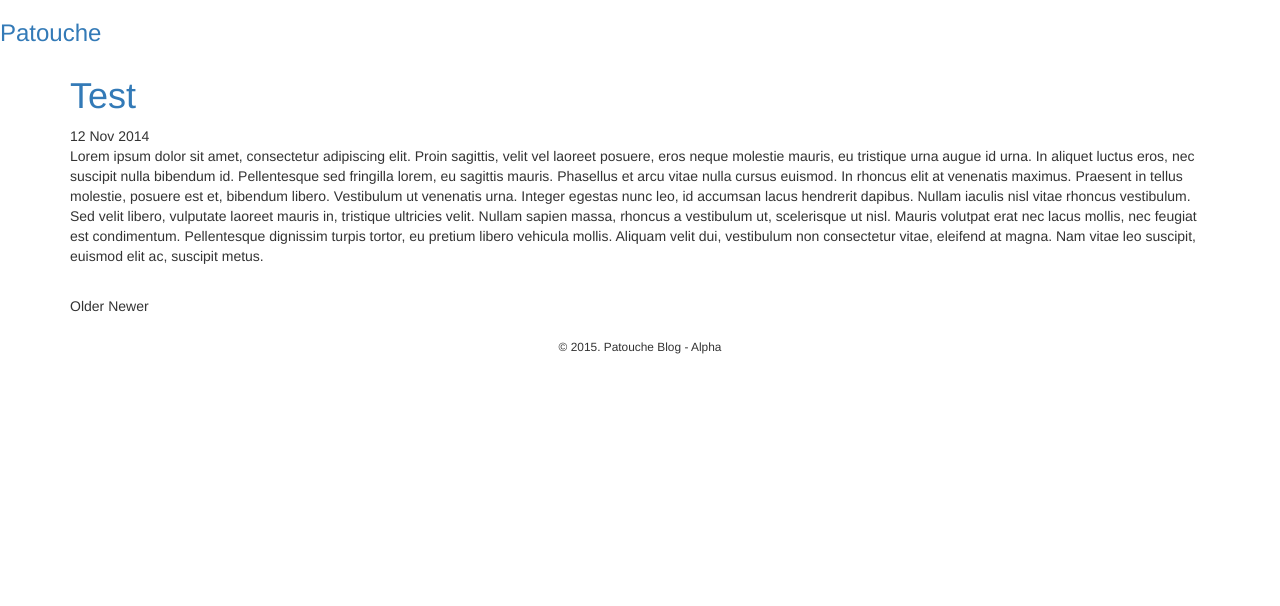
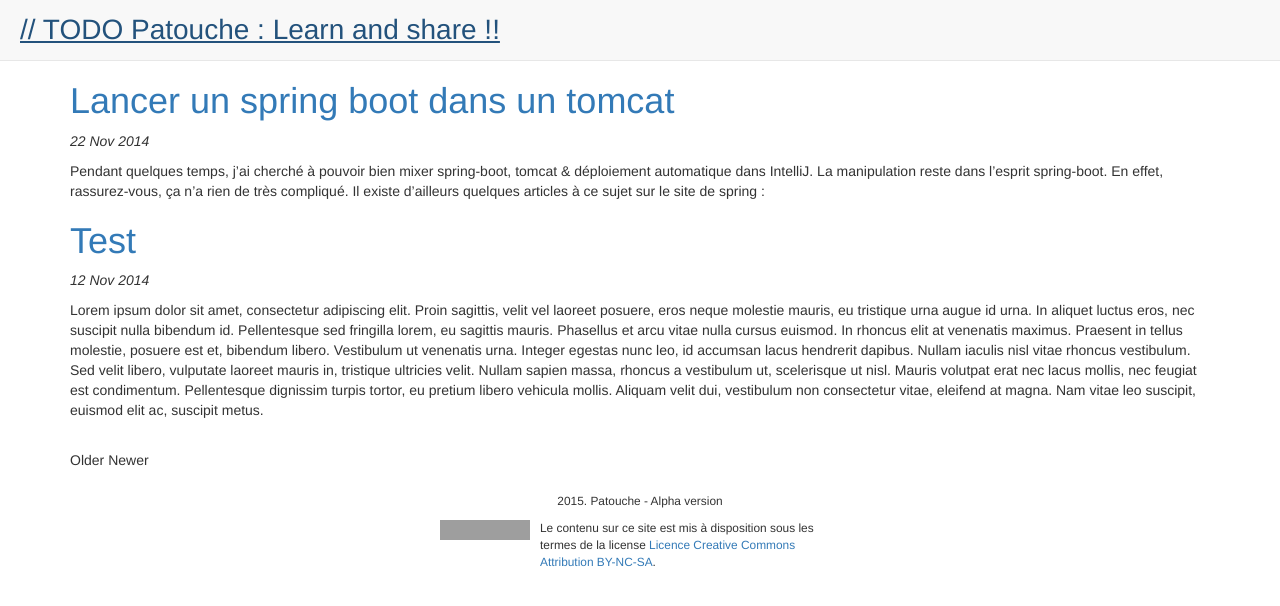
Before and after one commit to Patouche/Patouche.github.io, a Jekyll site: the page built from index.html, in a window 1280 px wide. Shown: the top 606 px of the page. Built offline with Jekyll 4.4.1, drawn with Linux system fonts in a browser that asks for light colours; the list of posts is cut into pages by our own code; grey boxes are pictures that could not be loaded.

Commit message:
Write a litte bit something about spring boot

```diff
--- a/_config.yml
+++ b/_config.yml
@@ -9,6 +9,13 @@ baseurl:              /
 markdown:             kramdown
 highlighter:          pygments
 
+includes: [_post/java,_post/linux,_post/others]
+
+# Blog section
+blog:
+    name:             "// TODO Patouche : Learn and share !!"
+
+# Author section
 author:
     name:             Patouche
 
--- a/_includes/footer.html
+++ b/_includes/footer.html
@@ -1,5 +1,14 @@
 <footer class="footer">
-  <small>
-    &copy; <time datetime="{{ site.time | date_to_xmlschema }}">{{ site.time | date: '%Y' }}</time>. Patouche Blog - Alpha
-  </small>
+    <small>
+        <time datetime="{{ site.time | date_to_xmlschema }}">{{ site.time | date: '%Y' }}</time>. {{ site.author.name }} - Alpha version
+        <div class="license-details">
+            <a rel="license" href="http://creativecommons.org/licenses/by-nc-sa/4.0/" class="license-img">
+                <img alt="Licence Creative Commons" style="border-width:0" src="https://i.creativecommons.org/l/by-nc-sa/4.0/88x31.png" />
+            </a>
+            <div class="license-text">
+                Le contenu sur ce site est mis à disposition sous les termes de la license
+                <a rel="license" href="http://creativecommons.org/licenses/by-nc-sa/4.0/">Licence Creative Commons Attribution BY-NC-SA</a>.
+            </div>
+        </div>
+    </small>
 </footer>
--- /dev/null
+++ b/_includes/header.html
@@ -0,0 +1,3 @@
+<header>
+    <a class="blog-name" href="{{ site.baseurl }}" title="{{ site.blog.name }}">{{ site.blog.name }}</a>
+</header>
--- a/_layouts/default.html
+++ b/_layouts/default.html
@@ -1,24 +1,13 @@
 <!DOCTYPE html>
 <html lang="fr">
-
 {% include head.html %}
-
 <body>
-
-
-  <header class="masthead clearfix">
-    <div class="inner">
-      <h3  class="masthead-brand">
-        <a href="{{ site.baseurl }}" title="Home">{{ site.title }}</a>
-      </h3>
-    </div>
-  </header>
+    {% include header.html %}
 
     <main  class="container">
         {{ content }}
     </main>
 
     {% include footer.html %}
-
 </body>
 </html>
--- a/_layouts/post.html
+++ b/_layouts/post.html
@@ -14,7 +14,7 @@ layout: default
     {% for post in site.related_posts limit:3 %}
       <li>
         <h3>
-          <a href="{{ site.baseurl }}{{ post.url }}">
+          <a href="{{ post.url }}">
             {{ post.title }}
             <small><time datetime="{{ post.date | date_to_xmlschema }}">{{ post.date | date_to_string }}</time></small>
           </a>
--- /dev/null
+++ b/_posts/java/2014-11-22-spring-boot-et-tomcat.md
@@ -0,0 +1,123 @@
+---
+layout: post
+title: Lancer un spring boot dans un tomcat
+category:
+  - Java
+  - Spring-boot
+---
+
+Pendant quelques temps, j'ai cherché à pouvoir bien mixer spring-boot, tomcat & déploiement automatique dans IntelliJ. La manipulation reste dans l'esprit spring-boot. En effet, rassurez-vous, ça n'a rien de très compliqué. Il existe d'ailleurs quelques articles à ce sujet sur le site de spring :
+
+* http://spring.io/blog/2014/03/07/deploying-spring-boot-applications
+* https://spring.io/guides/gs/spring-boot/
+* http://docs.spring.io/spring-boot/docs/current/reference/htmlsingle/#build-tool-plugins-maven-packaging
+
+Considérons que notre point de départ est une application spring boot déjà existante.
+
+La manipulation pour lancer une application spring-boot dans un tomcat n'a rien de très compliquée.
+
+Partons d'un pom.xml déjà existant :
+
+{% highlight xml %}
+
+<?xml version="1.0"?>
+<project xmlns:xsi="http://www.w3.org/2001/XMLSchema-instance"
+         xsi:schemaLocation="http://maven.apache.org/POM/4.0.0 http://maven.apache.org/xsd/maven-4.0.0.xsd"
+         xmlns="http://maven.apache.org/POM/4.0.0">
+
+    <modelVersion>4.0.0</modelVersion>
+
+    <parent>
+        <!-- Your parent or the spring-boot parent pom -->
+    </parent>
+
+    <artifactId>sample-webapp</artifactId>
+    <packaging>jar</packaging>
+    <name>Sample application</name>
+
+    <dependencies>
+
+        <!-- List of your dependencies -->
+
+    </dependencies>
+
+</project>
+
+{% endhighlight %}
+
+Et maintenant, en quelque lignes, nous pouvons transformer notre application en un war pour tomcat sans perdre la faciliter de lancement via une ligne de commande.
+
+{% highlight xml %}
+
+<?xml version="1.0"?>
+<project xmlns:xsi="http://www.w3.org/2001/XMLSchema-instance"
+         xsi:schemaLocation="http://maven.apache.org/POM/4.0.0 http://maven.apache.org/xsd/maven-4.0.0.xsd"
+         xmlns="http://maven.apache.org/POM/4.0.0">
+
+    <modelVersion>4.0.0</modelVersion>
+
+    <parent>
+        <!-- Your parent or the spring-boot parent pom -->
+    </parent>
+
+    <artifactId>sample-webapp</artifactId>
+    <packaging>war</packaging>
+    <name>Sample application</name>
+
+    <properties>
+        <project.build.sourceEncoding>UTF-8</project.build.sourceEncoding>
+        <boot.main.class>fr.patouche.samle.WebappInitializer</boot.main.class>
+        <spring-boot.version>1.1.7.RELEASE</spring-boot.version>
+        <springloaded.version>1.2.1.RELEASE</springloaded.version>
+    </properties>
+
+    <build>
+        <finalName>obs-webapp</finalName>
+        <plugins>
+            <!-- Don't fail when there is no web.xml -->
+            <plugin>
+                <groupId>org.apache.maven.plugins</groupId>
+                <artifactId>maven-war-plugin</artifactId>
+                <version>${maven-war.version}</version>
+                <configuration>
+                    <failOnMissingWebXml>false</failOnMissingWebXml>
+                </configuration>
+            </plugin>
+            <plugin>
+                <groupId>org.springframework.boot</groupId>
+                <artifactId>spring-boot-maven-plugin</artifactId>
+                <version>${spring-boot.version}</version>
+                <dependencies>
+                    <dependency>
+                        <groupId>org.springframework</groupId>
+                        <artifactId>springloaded</artifactId>
+                        <version>${springloaded.version}</version>
+                    </dependency>
+                </dependencies>
+                <configuration>
+                    <mainClass>${boot.main.class}</mainClass>
+                </configuration>
+                <executions>
+                    <execution>
+                        <goals>
+                            <goal>repackage</goal>
+                        </goals>
+                    </execution>
+                </executions>
+            </plugin>
+        </plugins>
+    </build>
+
+    <dependencies>
+        <!-- List of your dependencies -->
+    </dependencies>
+
+</project>
+
+{% endhighlight %}
+
+Et le tour est joué !!
+
+Attention tout de même. Vous pourrez rencontrez des problèmes avec des dépendences apportées par votre tomcat (par exemple, votre driver jdbc, l'api servlet, ...). Donc, soyez tout de même prudent quant au war que vous générez.
+
+Dans tous les cas, pensez à bien exploser votre war généré pour vérifier ce qu'il contient et comment il a été packagé.
--- a/assets/css/styles.scss
+++ b/assets/css/styles.scss
@@ -2,9 +2,50 @@
 # Front matter comment to ensure Jekyll properly reads file.
 ---
 
+// Start variables
+$grey-color-light: #f8f8f8;
+$grey-color-dark: #e7e7e7;
+
+// End variables
+
+
 @import "bootstrap/";
 
+header {
+    background-color: $grey-color-light;
+    border-bottom: $grey-color-dark 1px solid;
+
+    a.blog-name {
+        font-size: 2em;
+        display: inline-block;
+        padding: 10px 20px;
+    }
+}
+
+blockquote {
+    font-size: 1.1em;
+}
+
+main {
+    time {
+        display:inline-block;
+        font-style: italic;
+        margin-bottom: 10px;
+    }
+}
 
 footer {
     text-align: center;
+
+    div.license-details {
+        width: 400px;
+        margin: 10px auto;
+        .license-img {
+            float: left;
+        }
+        .license-text {
+            margin-left: 100px;
+            text-align: left;
+        }
+    }
 }
--- a/index.html
+++ b/index.html
@@ -14,7 +14,6 @@ title: Home
 
     <time datetime="{{ post.date | date_to_xmlschema }}" class="post-date">{{ post.date | date_to_string }}</time>
      {{ post.excerpt }}
-
   </article>
   {% endfor %}
 
```
Also changed, not shown: _drafts/2014-11-15-atom-editor.md (added, +42 -0 lines), _drafts/2014-11-20-creer-une-application-avec-spring-boot.md (added, +98 -0 lines), README.md, _posts/others/2014-11-12-sample-post.md (renamed from _posts/2014-11-12-sample-post.md). Lines whose indentation alone changed are shown as unchanged.
